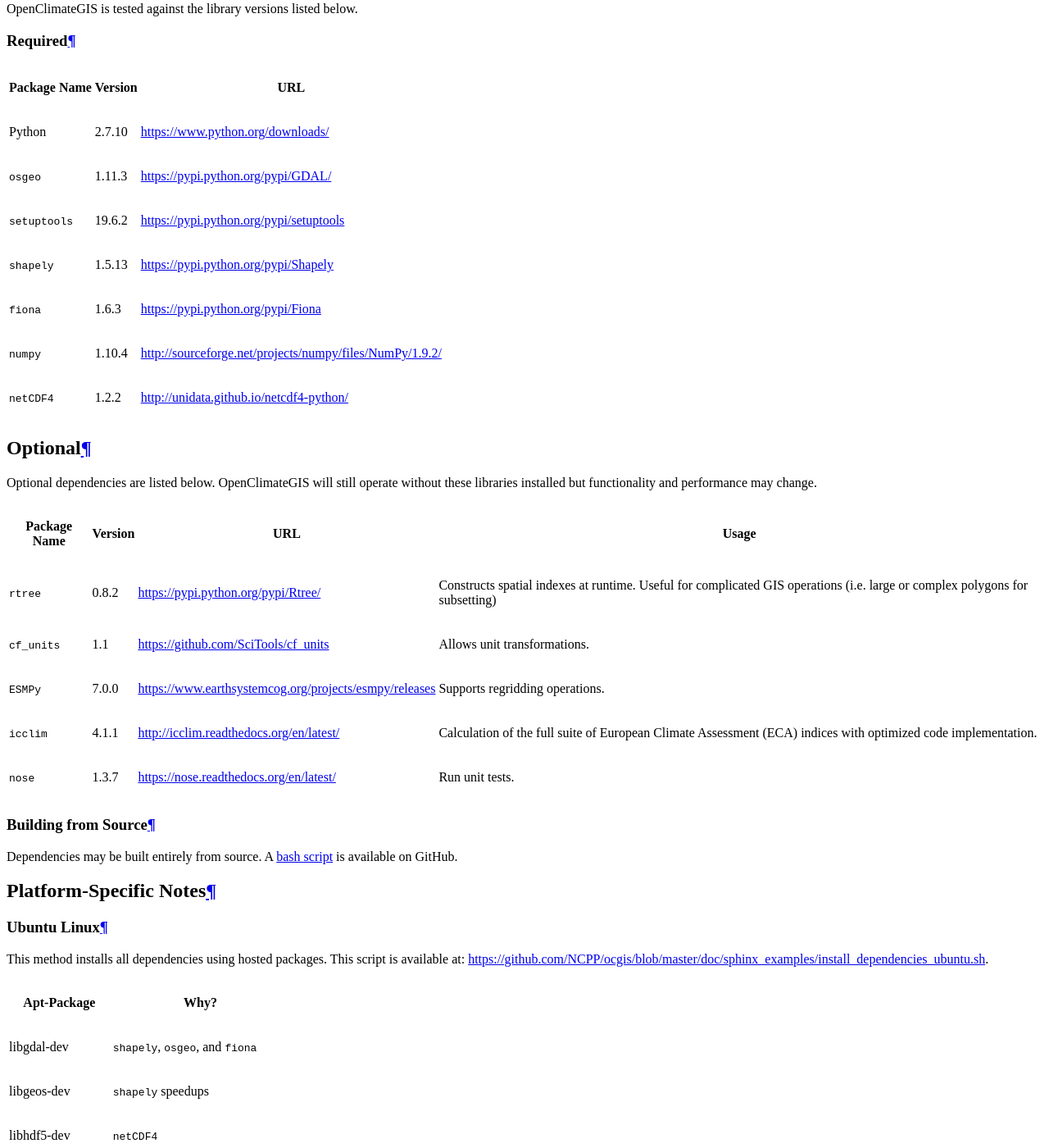
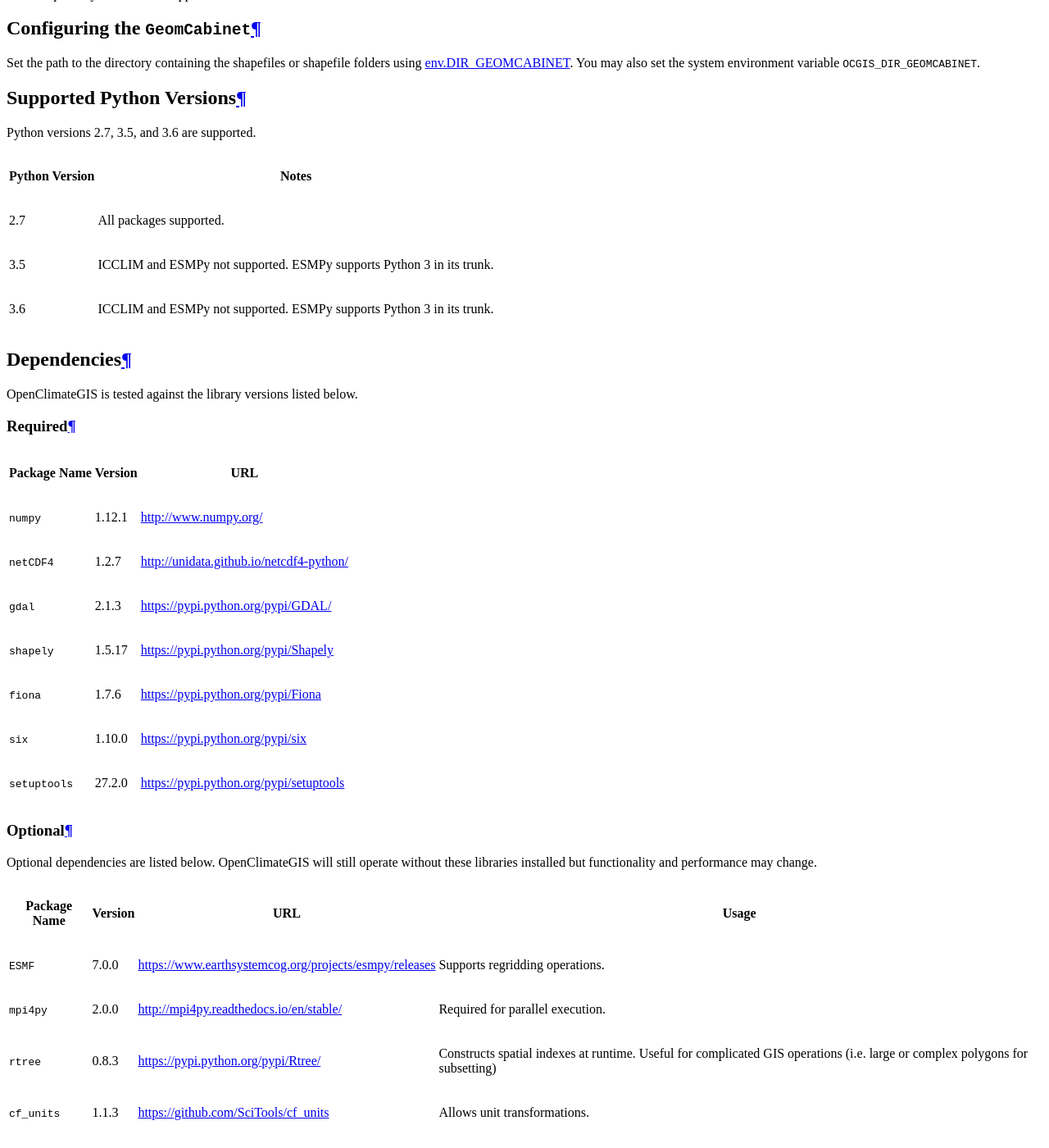
Before and after one commit to NCPP/ocgis, a Sphinx documentation site: the page built from doc/install.rst, in a window 1280 px wide and 1400 px high, scrolled down 1303 px. Shown: the whole window at 82% size. Built offline with Sphinx 7.4.7, drawn with Linux system fonts in a browser that asks for light colours; formulas are drawn with MathJax 3; some of the changed text lies outside the part shown.

Commit message:
DOC: Updated installation instructions
- Dockerfile build updated to use conda-forge
- Added Anaconda environment.yml for default environment will all
  dependencies
- Added some other dependencies to get_versions for the debug logger

```diff
--- a/doc/install.rst
+++ b/doc/install.rst
@@ -7,31 +7,38 @@
 Anaconda Package
 ----------------
 
-An `Anaconda <https://store.continuum.io/cshop/anaconda/>`_ package is available through `IOOS's Anaconda Channel <https://anaconda.org/IOOS>`_ repository (linux-64, osx-64, and windows). This is the recommended method for installing OpenClimateGIS. IOOS offers numerous scientific computing packages which together provide a valuable default computing environment.
+An `Anaconda <https://store.continuum.io/cshop/anaconda/>`_ package is available through `conda-forge <https://conda-forge.github.io/>`_.
 
-Base installation with spatial index and unit conversion support (``nose`` is used for testing purposes only):
+Using the Package Manager
++++++++++++++++++++++++++
+
+Installation with all optional dependencies:
 
 .. code-block:: sh
 
-   conda install -c ioos ocgis
+   conda install -c conda-forge -c nesii ocgis esmpy mpi4py cf_units rtree icclim nose
 
-Installation with ESMPy:
+Installation without optional dependencies:
 
 .. code-block:: sh
 
-   conda install -c ioos ocgis esmpy
+   conda install -c conda-forge ocgis
 
-Alternatively, NESII provides linux-64 builds for both OCGIS and ESMPy:
+Alternatively, NESII provides linux-64 builds for both OpenClimateGIS and ESMPy:
 
 .. code-block:: sh
 
-   conda install -c nesii ocgis
+   conda install -c nesii -c conda-forge ocgis esmpy
 
-With ESMPy:
+Using an Environment File
++++++++++++++++++++++++++
+
+An Anaconda `environment file <https://conda.io/docs/using/envs.html#use-environment-from-file>`_ installing all OpenClimateGIS dependencies is available in the repository root.
 
 .. code-block:: sh
 
-   conda install -c nesii ocgis esmpy
+    cd <OpenClimateGIS source directory>
+    conda env create -f environment.yml
 
 Building from Source
 --------------------
@@ -73,12 +80,31 @@
 
     python -c "from ocgis.test import run_simple; run_simple(attrs=['simple', 'optional'], verbose=False)"
 
+Tests may also be ran with a setup command:
+
+.. code-block:: sh
+
+    python setup.py test
+
 Please report any errors to the support email address.
 
 Configuring the :class:`~ocgis.GeomCabinet`
 -------------------------------------------
 
-Set the path to the directory containing the shapefiles or shapefile folders in :ref:`env.DIR_GEOMCABINET <env.DIR_GEOMCABINET>`. You may also set the system environment variable ``OCGIS_DIR_GEOMCABINET``.
+Set the path to the directory containing the shapefiles or shapefile folders using :ref:`env.DIR_GEOMCABINET <env.DIR_GEOMCABINET>`. You may also set the system environment variable ``OCGIS_DIR_GEOMCABINET``.
+
+Supported Python Versions
+-------------------------
+
+Python versions 2.7, 3.5, and 3.6 are supported.
+
+============== =====================================================================
+Python Version Notes
+============== =====================================================================
+2.7            All packages supported.
+3.5            ICCLIM and ESMPy not supported. ESMPy supports Python 3 in its trunk.
+3.6            ICCLIM and ESMPy not supported. ESMPy supports Python 3 in its trunk.
+============== =====================================================================
 
 Dependencies
 ------------
@@ -86,62 +112,40 @@
 OpenClimateGIS is tested against the library versions listed below.
 
 Required
-~~~~~~~~
+++++++++
 
-============== ======= =======================================================================
+============== ======= ========================================
 Package Name   Version URL
-============== ======= =======================================================================
-Python         2.7.10  https://www.python.org/downloads/
-``osgeo``      1.11.3  https://pypi.python.org/pypi/GDAL/
-``setuptools`` 19.6.2  https://pypi.python.org/pypi/setuptools
-``shapely``    1.5.13  https://pypi.python.org/pypi/Shapely
-``fiona``      1.6.3   https://pypi.python.org/pypi/Fiona
-``numpy``      1.10.4  http://sourceforge.net/projects/numpy/files/NumPy/1.9.2/
-``netCDF4``    1.2.2   http://unidata.github.io/netcdf4-python/
-============== ======= =======================================================================
+============== ======= ========================================
+``numpy``      1.12.1  http://www.numpy.org/
+``netCDF4``    1.2.7   http://unidata.github.io/netcdf4-python/
+``gdal``       2.1.3   https://pypi.python.org/pypi/GDAL/
+``shapely``    1.5.17  https://pypi.python.org/pypi/Shapely
+``fiona``      1.7.6   https://pypi.python.org/pypi/Fiona
+``six``        1.10.0  https://pypi.python.org/pypi/six
+``setuptools`` 27.2.0  https://pypi.python.org/pypi/setuptools
+============== ======= ========================================
 
 Optional
---------
+++++++++
 
 Optional dependencies are listed below. OpenClimateGIS will still operate without these libraries installed but functionality and performance may change.
 
-============= ======== ====================================================== =================================================================================================================================
+============= ======= ====================================================== =================================================================================================================================
 Package Name  Version  URL                                                    Usage
-============= ======== ====================================================== =================================================================================================================================
-``rtree``     0.8.2    https://pypi.python.org/pypi/Rtree/                    Constructs spatial indexes at runtime. Useful for complicated GIS operations (i.e. large or complex polygons for subsetting)
-``cf_units``  1.1      https://github.com/SciTools/cf_units                   Allows unit transformations.
-``ESMPy``     7.0.0    https://www.earthsystemcog.org/projects/esmpy/releases Supports regridding operations.
-``icclim``    4.1.1    http://icclim.readthedocs.org/en/latest/               Calculation of the full suite of European Climate Assessment (ECA) indices with optimized code implementation.
-``nose``      1.3.7    https://nose.readthedocs.org/en/latest/                Run unit tests.
-============= ======== ====================================================== =================================================================================================================================
+============= ======= ====================================================== =================================================================================================================================
+``ESMF``      7.0.0   https://www.earthsystemcog.org/projects/esmpy/releases Supports regridding operations.
+``mpi4py``    2.0.0   http://mpi4py.readthedocs.io/en/stable/                Required for parallel execution.
+``rtree``     0.8.3   https://pypi.python.org/pypi/Rtree/                    Constructs spatial indexes at runtime. Useful for complicated GIS operations (i.e. large or complex polygons for subsetting)
+``cf_units``  1.1.3   https://github.com/SciTools/cf_units                   Allows unit transformations.
+``icclim``    4.2.5   http://icclim.readthedocs.org/en/latest/               Calculation of the full suite of European Climate Assessment (ECA) indices with optimized code implementation.
+``nose``      1.3.7   https://nose.readthedocs.org/en/latest/                Run unit tests.
+============= ======= ====================================================== =================================================================================================================================
 
 Building from Source
 ~~~~~~~~~~~~~~~~~~~~
 
-Dependencies may be built entirely from source. A `bash script`_ is available on GitHub.
-
-Platform-Specific Notes
------------------------
-
-Ubuntu Linux
-~~~~~~~~~~~~
-
-This method installs all dependencies using hosted packages. This script is available at: https://github.com/NCPP/ocgis/blob/master/doc/sphinx_examples/install_dependencies_ubuntu.sh.
-
-=================== =====================================
-Apt-Package         Why?
-=================== =====================================
-libgdal-dev         ``shapely``, ``osgeo``, and ``fiona``
-libgeos-dev         ``shapely`` speedups
-libhdf5-dev         ``netCDF4``
-libnetcdf-dev       ``netCDF4``
-libproj-dev         ``osgeo`` and ``fiona``
-libspatialindex-dev ``rtree``
-libudunits2-0       ``cfunits``
-python-dev          needed at least for ``numpy``
-python-pip          all ``pip`` installed Python packages
-wget                ``cfunits`` installation
-=================== =====================================
+Dependencies may be built entirely from source. An (outdated) `bash script`_ is available on GitHub.
 
 Uninstalling
 ------------
```
Also changed, not shown: other parts of doc/install.rst (+0 -1 lines), environment.yml (added, +14 -0 lines), 6 other files.
